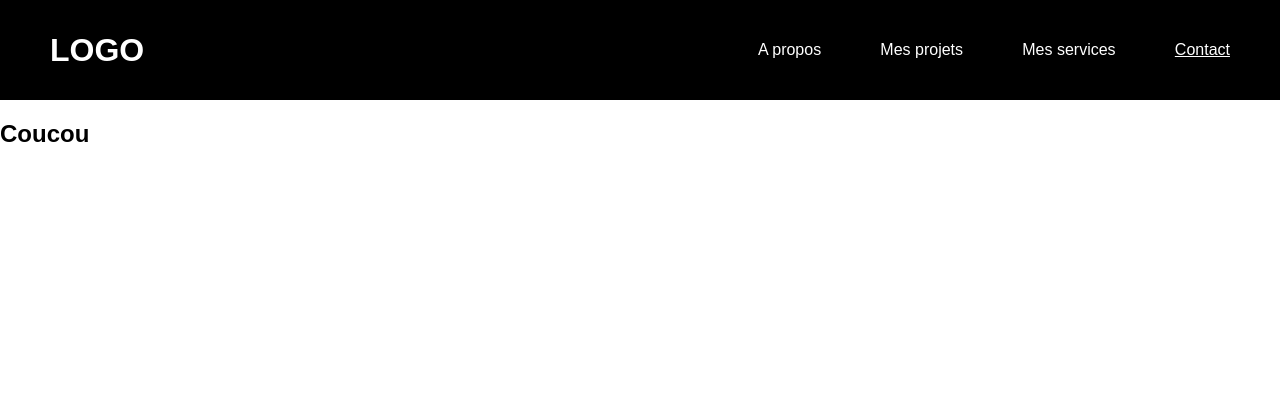
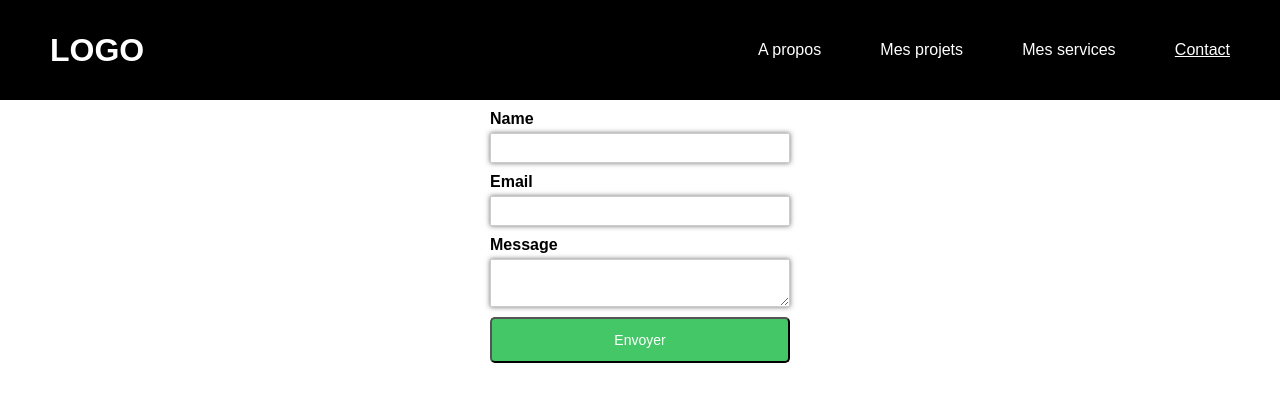
Before and after one commit to Oleome/Projet_8, a React (Vite) app in the folder vite-project/: page /contact in a window 1280 px wide. Shown: the top 402 px of the page. Built offline with nearby package versions, Linux system fonts and the light colour scheme; no server answers.

Commit message:
formulaire de contact

```diff
--- a/vite-project/package.json
+++ b/vite-project/package.json
@@ -10,6 +10,7 @@
     "preview": "vite preview"
   },
   "dependencies": {
+    "@emailjs/browser": "^3.11.0",
     "react": "^18.2.0",
     "react-dom": "^18.2.0",
     "react-modal": "^3.16.1",
@@ -24,6 +25,7 @@
     "eslint-plugin-react": "^7.32.2",
     "eslint-plugin-react-hooks": "^4.6.0",
     "eslint-plugin-react-refresh": "^0.4.3",
+    "gh-pages": "^6.0.0",
     "vite": "^4.4.5"
   }
 }
--- a/vite-project/src/pages/contact.jsx
+++ b/vite-project/src/pages/contact.jsx
@@ -1,7 +1,41 @@
+import { useRef } from "react";
+import emailjs from "@emailjs/browser";
+import '../styles/contact.scss';
+
+
 function Contact () {
+
+    const serviceId = import.meta.env.VITE_YOUR_SERVICE_ID;
+    const templateId = import.meta.env.VITE_YOUR_TEMPLATE_ID;
+    const publicId = import.meta.env.VITE_YOUR_PUBLIC_ID;
+    const form = useRef();
+    const sendEmail = (e) => {
+      e.preventDefault();
+
+      emailjs.sendForm(serviceId, templateId, form.current, publicId).then(
+        (result) => {
+          console.log(result.text);
+        },
+        (error) => {
+          console.log(error.text);
+        }
+      );
+    };
+
     return (
-        <h2>Coucou</h2>
+      <div className="container">
+        <form ref={form} onSubmit={sendEmail} className="form">
+          <label>Name</label>
+          <input type="text" name="name" />
+          <label>Email</label>
+          <input type="email" name="email" />
+          <label>Message</label>
+          <textarea name="message" />
+          <button type="submit">Envoyer</button>
+        </form>
+      </div>
     )
 }
 
+
 export default Contact
--- /dev/null
+++ b/vite-project/src/styles/contact.scss
@@ -0,0 +1,73 @@
+.container {
+    display: flex;
+    justify-content: center;
+    align-items: center;
+  }
+
+  .form {
+    width: 300px;
+    display: flex;
+    flex-direction: column;
+  }
+
+  label {
+    font-size: 16px;
+    font-weight: 600;
+    margin-top: 10px;
+    margin-bottom: 5px;
+  }
+
+  input {
+    padding: 5px;
+    font-size: 16px;
+    border-width: 1px;
+    border-color: #cccccc;
+    background-color: #ffffff;
+    color: #000000;
+    border-style: solid;
+    border-radius: 0px;
+    box-shadow: 0px 0px 5px rgba(66, 66, 66, 0.75);
+  }
+
+  textarea {
+    padding: 5px;
+    font-size: 16px;
+    border-width: 1px;
+    border-color: #cccccc;
+    background-color: #ffffff;
+    color: #000000;
+    border-style: solid;
+    border-radius: 0px;
+    box-shadow: 0px 0px 5px rgba(66, 66, 66, 0.75);
+  }
+
+  input:focus {
+    outline: none;
+  }
+
+  textarea:focus {
+    outline: none;
+  }
+
+  button {
+    margin-top: 10px;
+    background-color: #44c767;
+    border-radius: 5px;
+    display: inline-block;
+    cursor: pointer;
+    color: #ffffff;
+    font-family: Arial;
+    font-size: 14px;
+    padding: 13px 31px;
+    text-decoration: none;
+  }
+
+  button:hover {
+    background-color: #5cbf2a;
+  }
+
+  button:active {
+    position: relative;
+    outline: none;
+    top: 1px;
+  }
```
Also changed, not shown: 2 other files (tests, documents, lock files or other folders).
